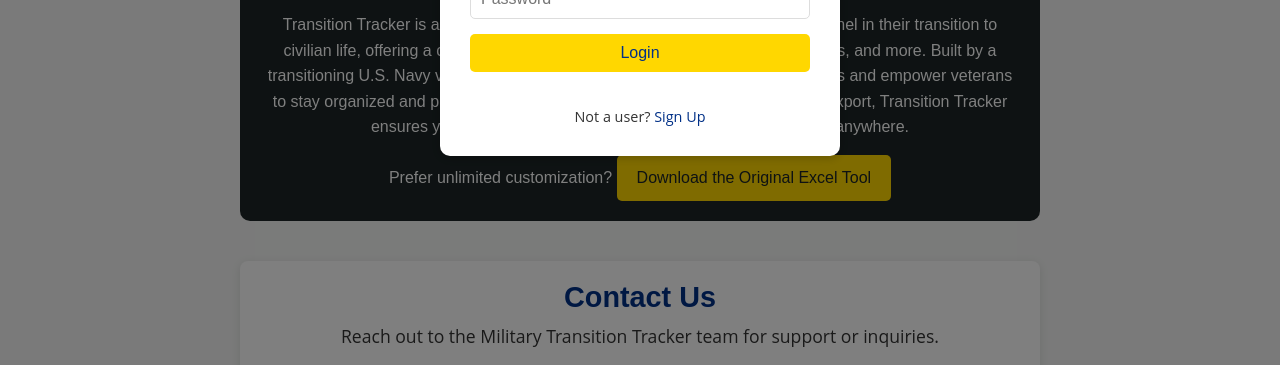
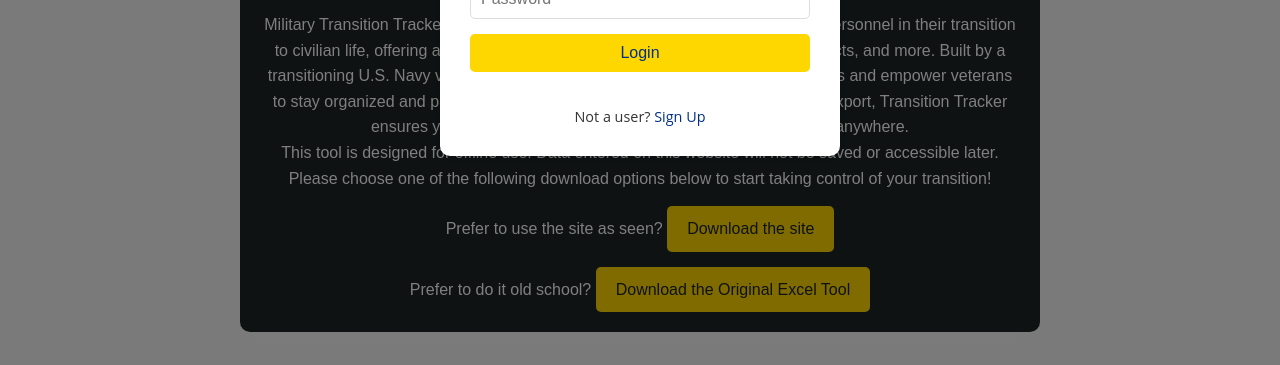
Before and after one commit to Fuller13/M2C-Tracker, a website: page index.html in a window 1280 px wide. Shown: the part 418-783 px from the top of the page. Drawn offline with Linux system fonts and the light colour scheme.

Commit message:
Update index.html

```diff
--- a/index.html
+++ b/index.html
@@ -55,9 +55,11 @@
         </section>
         <section class="about-section">
             <h2>About Military Transition Tracker</h2>
-            <p>Transition Tracker is a comprehensive tool designed to support military personnel in their transition to civilian life, offering a centralized platform to manage to-dos, timelines, contacts, and more. Built by a transitioning U.S. Navy veteran, this project aims to simplify the transition process and empower veterans to stay organized and prepared. With features like data persistence and Excel export, Transition Tracker ensures you can access and share your transition plans anytime, anywhere.</p>
+            <p>Military Transition Tracker is a comprehensive tool designed to support military personnel in their transition to civilian life, offering a centralized platform to manage to-dos, timelines, contacts, and more. Built by a transitioning U.S. Navy veteran, this project aims to simplify the transition process and empower veterans to stay organized and prepared. With features like data persistence and Excel export, Transition Tracker ensures you can access and share your transition plans anytime, anywhere.</p>
+            <p>This tool is designed for offline use. Data entered on this website will not be saved or accessible later. Please choose one of the following download options below to start taking control of your transition!</p>
+            <p>Prefer to use the site as seen? <a href="assets/M2C-Tracker-main (1).zip" download class="download-btn">Download the site</a></p>
+            <p>Prefer to do it old school? <a href="TransitionTracker.xlsx" download class="download-btn">Download the Original Excel Tool</a></p>
             <!-- Add Download Link -->
-            <p>Prefer unlimited customization? <a href="TransitionTracker.xlsx" download class="download-btn">Download the Original Excel Tool</a></p>
         </section>
         <section class="contact-section">
             <h2>Contact Us</h2>
```
